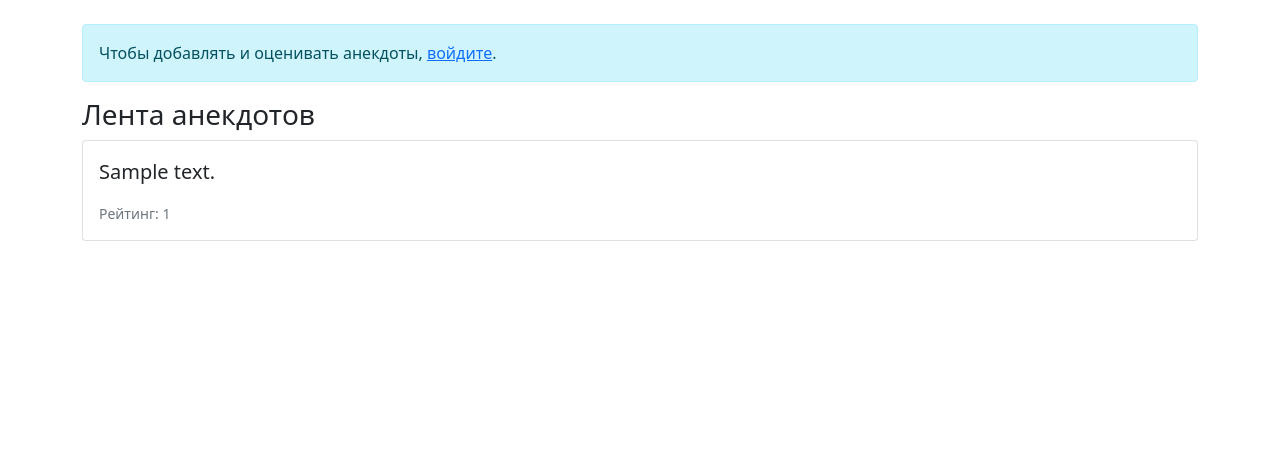
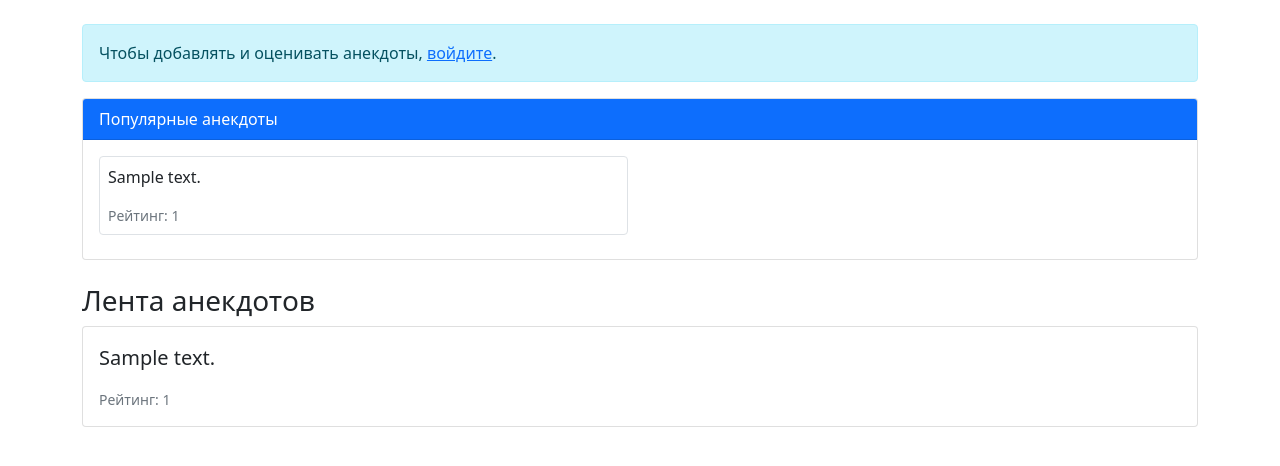
Before and after one commit to Hofists/GitTest, a FastAPI app: template jokes/templates/home.html in a window 1280 px wide. Shown: the part 56-522 px from the top of the page. Run offline with FastAPI, Linux system fonts and the light colour scheme; the template is opened without the code that fills it: most values are stand-ins (such as "Sample title", 1, 10 or a date in 2020).

Commit message:
попытка добавить ИС (неудачно)

```diff
--- a/jokes/templates/home.html
+++ b/jokes/templates/home.html
@@ -13,6 +13,47 @@
 </div>
 {% else %}
 <div class="alert alert-info">Чтобы добавлять и оценивать анекдоты, <a href="/user/login">войдите</a>.</div>
+{% endif %}
+
+{% if recommended %}
+<div class="card mb-4">
+    <div class="card-header bg-primary text-white">
+        {% if user %}
+            Рекомендовано для вас
+        {% else %}
+            Популярные анекдоты
+        {% endif %}
+    </div>
+    <div class="card-body">
+        <div class="row">
+            {% for joke in recommended %}
+            <div class="col-md-6 mb-2">
+                <div class="p-2 border rounded">
+                    <p>{{ joke.content }}</p>
+                    <div class="d-flex justify-content-between align-items-center">
+                        <small class="text-muted">Рейтинг: {{ joke.likes_count }}</small>
+                        {% if user %}
+                        <div class="btn-group btn-group-sm">
+                            <form action="/interaction/rate/{{ joke.id }}" method="post" class="d-inline">
+                                <input type="hidden" name="value" value="1">
+                                <button class="btn btn-outline-success btn-sm">+</button>
+                            </form>
+                            <form action="/interaction/rate/{{ joke.id }}" method="post" class="d-inline">
+                                <input type="hidden" name="value" value="-1">
+                                <button class="btn btn-outline-danger btn-sm">-</button>
+                            </form>
+                            <form action="/interaction/favorite/{{ joke.id }}" method="post" class="d-inline">
+                                <button class="btn btn-outline-warning btn-sm">🌟</button>
+                            </form>
+                        </div>
+                        {% endif %}
+                    </div>
+                </div>
+            </div>
+            {% endfor %}
+        </div>
+    </div>
+</div>
 {% endif %}
 
 <h3>Лента анекдотов</h3>
```
Also changed, not shown: jokes/routes/anecdotes.py (+25 -1 lines), jokes/test.py (added, +11 -0 lines).
